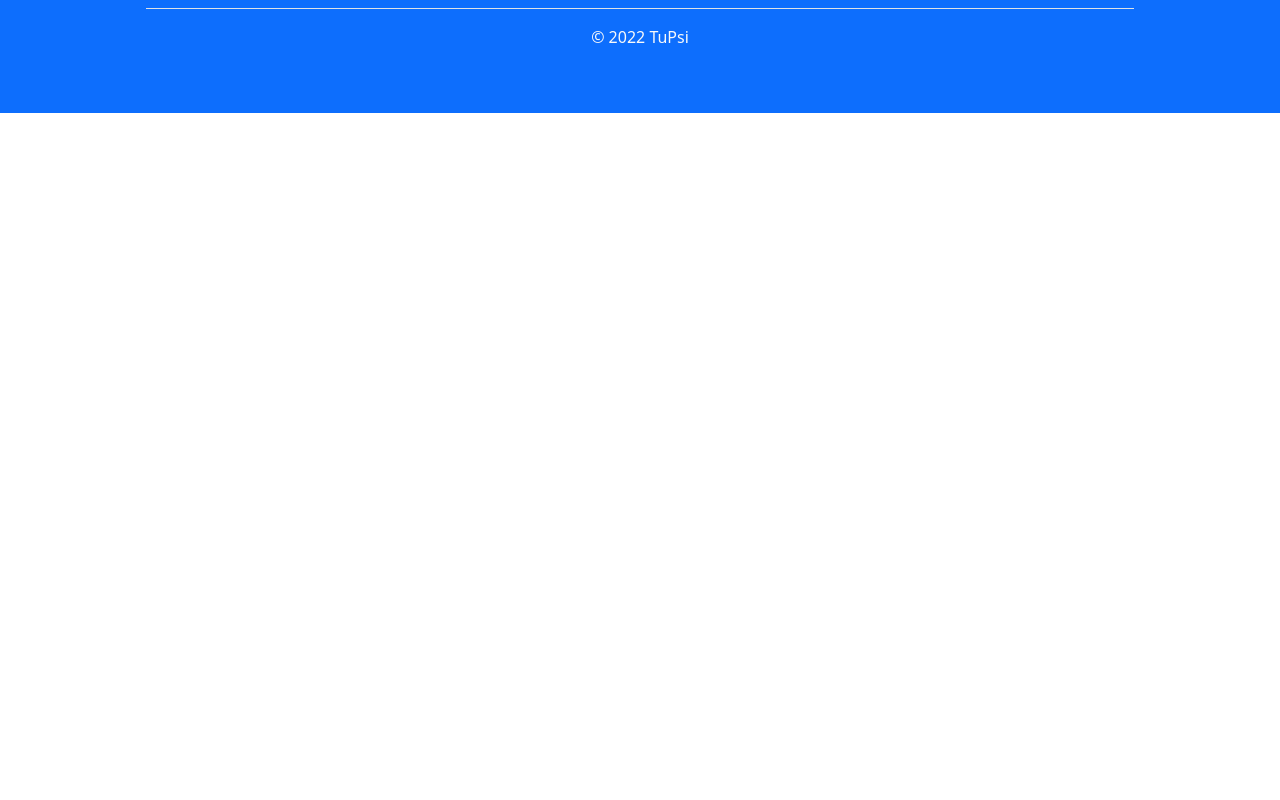
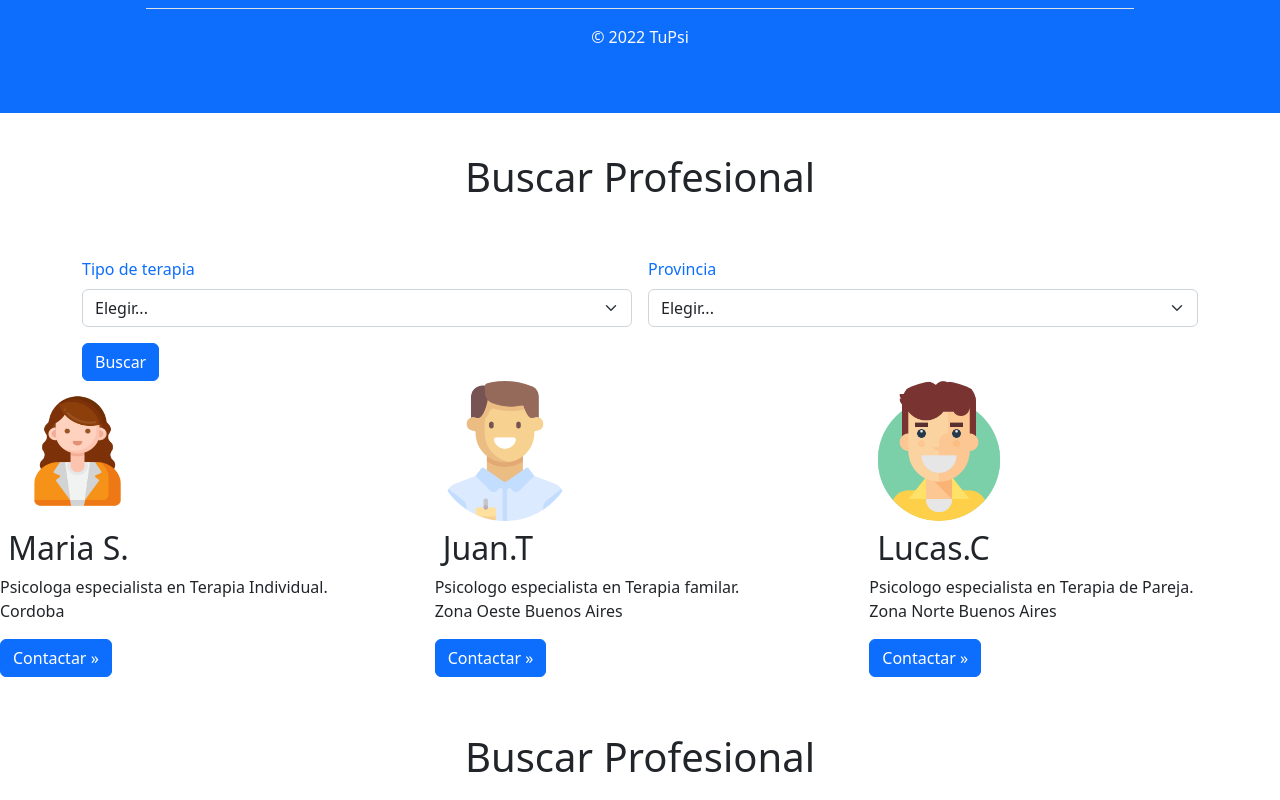
Before and after one commit to edguazzetti/psiapp, an Angular app in the folder Frontend/TuPsi/: page /search in a window 1280 px wide. Before the commit this address led to /. Shown: the part 1640-2440 px from the top of the page. Before the commit the page ends 1753 px from the top, so only its background shows below. Built offline with nearby package versions, Linux system fonts and the light colour scheme.

Commit message:
feat(frontend): add search module and modified app.component - app.module

```diff
--- a/Frontend/TuPsi/src/app/app-routing.module.ts
+++ b/Frontend/TuPsi/src/app/app-routing.module.ts
@@ -3,9 +3,13 @@ import { RouterModule, Routes } from '@angular/router';
 import {HeaderComponent } from '../app/home/header/header.component';
 import {Section1Component} from '../app/home/section1/section1.component';
 import {Section2Component} from '../app/home/section2/section2.component';
+import { FilterComponent } from './search/filter/filter.component';
+import { CardComponent } from './search/card/card.component';
 
 const routes: Routes = [
-  {path:'Home', component:HeaderComponent}
+  {path:'Home', component:HeaderComponent},
+  { path: 'search', component: FilterComponent },
+  { path: 'card', component: CardComponent }
 ];
 
 @NgModule({
--- a/Frontend/TuPsi/src/app/app.component.html
+++ b/Frontend/TuPsi/src/app/app.component.html
@@ -3,5 +3,7 @@
 <app-section1></app-section1>
 <app-section2></app-section2>
 <app-footer></app-footer>
+<app-filter></app-filter>
+<app-card></app-card>
 
 <router-outlet></router-outlet>
--- /dev/null
+++ b/Frontend/TuPsi/src/app/search/card/card.component.html
@@ -0,0 +1,54 @@
+<div class="row">
+  <div class="col-lg-4">
+    <img
+      src="../../../assets/img/persona-soltera.png"
+      alt=""
+      class="bd-placeholder-img rounded-circle"
+      width="155"
+      height="140"
+    />
+
+    <h2 class="m-2">Maria S.</h2>
+    <p>
+      Psicologa especialista en Terapia Individual. <br />
+      Cordoba
+    </p>
+    <p><a class="btn btn-primary" href="#">Contactar &raquo;</a></p>
+  </div>
+  <!-- /.col-lg-4 -->
+  <div class="col-lg-4">
+    <img
+      src="../../../assets/img/avatar.png"
+      alt=""
+      class="bd-placeholder-img rounded-circle"
+      width="140"
+      height="140"
+    />
+
+    <h2 class="m-2">Juan.T</h2>
+    <p>
+      Psicologo especialista en Terapia familar. <br />
+      Zona Oeste Buenos Aires
+    </p>
+    <p><a class="btn btn-primary" href="#">Contactar &raquo;</a></p>
+  </div>
+  <!-- /.col-lg-4 -->
+  <div class="col-lg-4">
+    <img
+      src="../../../assets/img/cara-feliz.png"
+      alt=""
+      class="bd-placeholder-img rounded-circle"
+      width="140"
+      height="140"
+    />
+
+    <h2 class="m-2">Lucas.C</h2>
+    <p>
+      Psicologo especialista en Terapia de Pareja. <br />
+      Zona Norte Buenos Aires
+    </p>
+    <p><a class="btn btn-primary" href="#">Contactar &raquo;</a></p>
+  </div>
+  <!-- /.col-lg-4 -->
+</div>
+<!-- /.row -->
--- /dev/null
+++ b/Frontend/TuPsi/src/app/search/filter/filter.component.html
@@ -0,0 +1,54 @@
+<h1 class="text-center m-lg-3 p-4">Buscar Profesional</h1>
+
+<div class="container">
+    <form class="row g-3 mt-3">
+
+        <div class="col-6">
+            <label for="inputState" class="form-label text-primary">Tipo de terapia</label>
+            <select id="inputState" class="form-select">
+              <option selected>Elegir...</option>
+              <option>Terapia Familiar</option>
+              <option>Terapia de pareja</option>
+              <option>Individual</option>
+              <option>Consultoría de empresas</option>
+              <option>Deportiva</option>
+
+            </select>
+        </div>
+
+        <div class="col-6">
+            <label for="inputState" class="form-label text-primary">Provincia</label>
+            <select id="inputState" class="form-select">
+              <option selected>Elegir...</option>
+              <option>Buenos Aires</option>
+              <option>Ciudad Autónoma de Buenos Aires</option>
+              <option>Catamarca</option>
+              <option>Chaco</option>
+              <option>Chubut</option>
+              <option>Córdoba</option>
+              <option>Corrientes</option>
+              <option>Entre Ríos</option>
+              <option>Formosa</option>
+              <option>Jujuy</option>
+              <option>La Pampa</option>
+              <option>La Rioja</option>
+              <option>Mendoza</option>
+              <option>Misiones</option>
+              <option>Neuquén</option>
+              <option>Río Negro</option>
+              <option>Salta</option>
+              <option>San Juan</option>
+              <option>San Luis</option>
+              <option>Santa Cruz</option>
+              <option>Santa Fe</option>
+              <option>Tierra del Fuego, Antártida e Islas del Atlántico Sur</option>
+              <option>Tucuman</option>
+            </select>
+        </div>
+
+
+        <div class="col-12">
+            <button type="submit" class="btn btn-primary">Buscar</button>
+        </div>
+    </form>
+</div>
```
Also changed, not shown: Frontend/TuPsi/src/app/app.module.ts (+7 -7 lines), Frontend/TuPsi/src/app/search/card/card.component.ts (added, +10 -0 lines), Frontend/TuPsi/src/app/search/filter/filter.component.ts (added, +10 -0 lines), Frontend/TuPsi/src/app/search/search.module.ts (added, +11 -0 lines), Frontend/TuPsi/src/app/search/card/card.component.css (added), Frontend/TuPsi/src/app/search/filter/filter.component.css (added), 2 other files (tests, documents, lock files or other folders).
